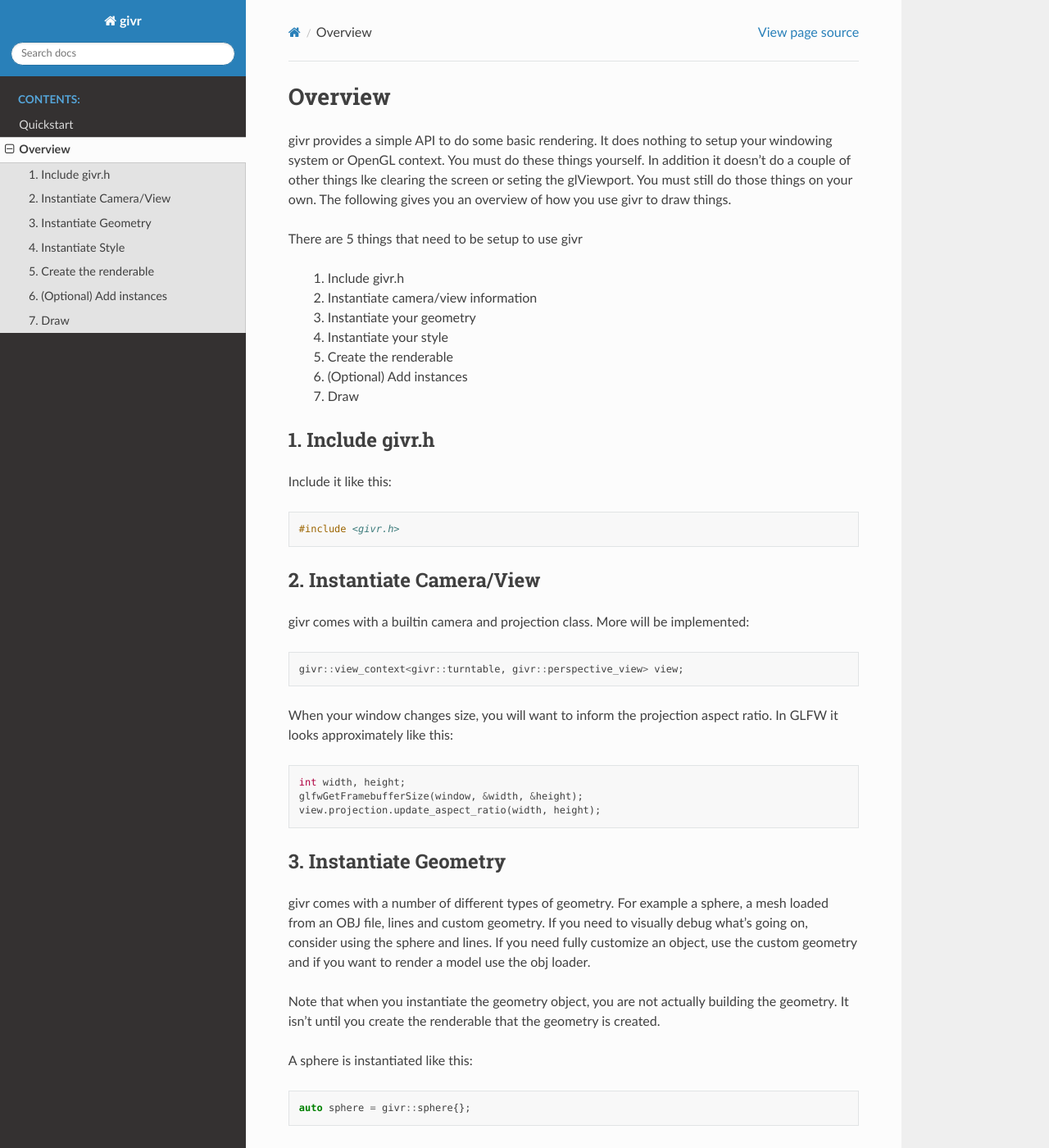
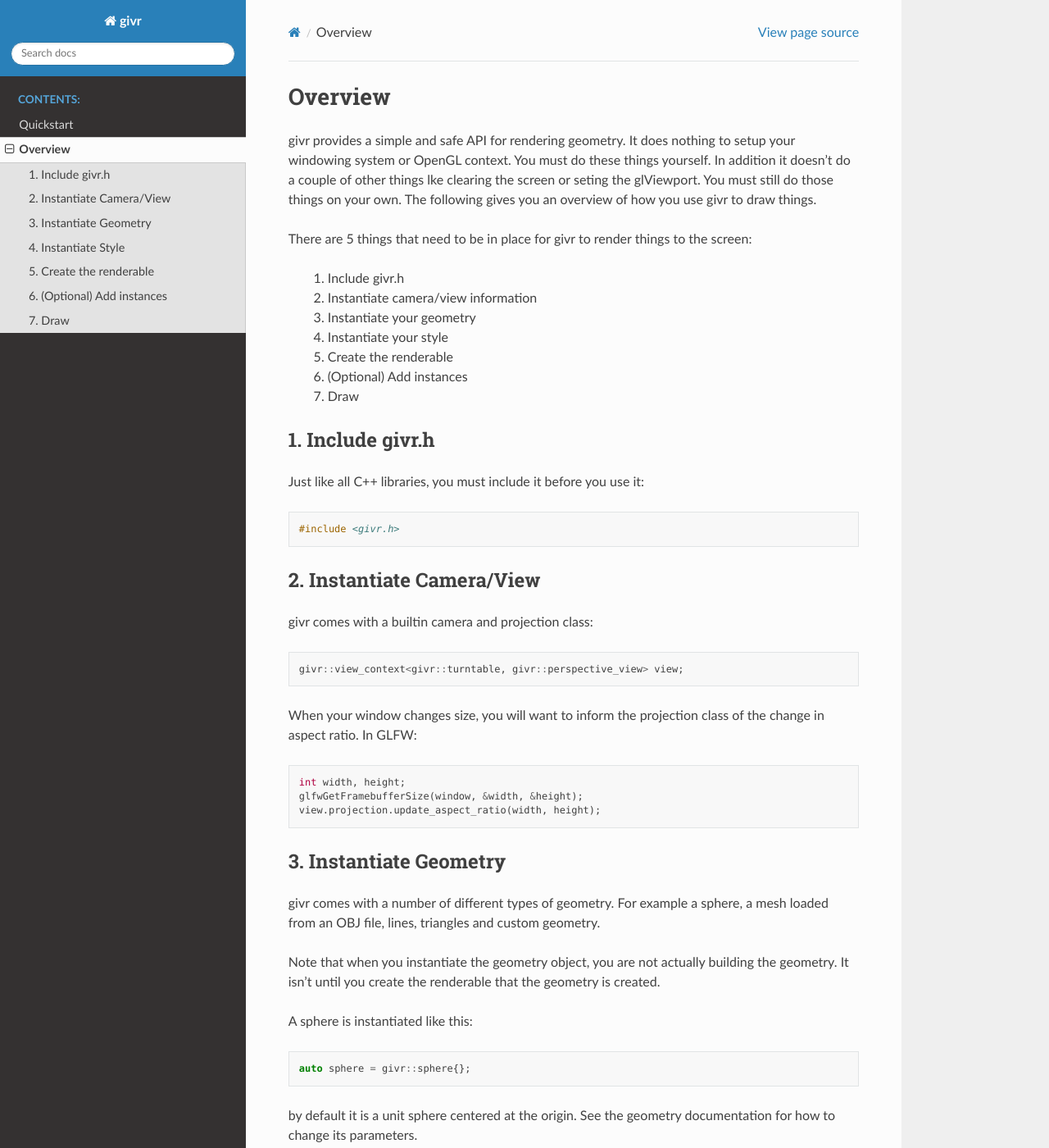
Before and after one commit to giv-lab/givr, a Sphinx documentation site: the page built from docs/source/overview.rst, in a window 1280 px wide and 1400 px high. Shown: the whole window at 82% size. Built offline with Sphinx 7.4.7 and the Read the Docs theme 2.0.0, drawn with Linux system fonts in a browser that asks for light colours; formulas are drawn with MathJax 3; pages that are not in the unit, such as notebooks, are missing from menus; some of the changed text lies outside the part shown.

Commit message:
Updated documentation

```diff
--- a/docs/source/index.rst
+++ b/docs/source/index.rst
@@ -12,6 +12,8 @@
 
    quickstart
    overview
+   styles
+   geometry
 
 
 Indices and tables
--- a/docs/source/overview.rst
+++ b/docs/source/overview.rst
@@ -3,15 +3,14 @@
 
 .. highlight:: cpp
 
-givr provides a simple API to do some basic rendering.
-It does nothing to setup your windowing system or OpenGL
-context. You must do these things yourself.  In addition
-it doesn't do a couple of other things lke clearing
-the screen or seting the glViewport. You must still
-do those things on your own. The following gives you an
-overview of how you use givr to draw things.
+givr provides a simple and safe API for rendering geometry.  It does nothing
+to setup your windowing system or OpenGL context. You must do these things
+yourself.  In addition it doesn't do a couple of other things lke clearing
+the screen or seting the glViewport. You must still do those things on your
+own. The following gives you an overview of how you use givr to draw things.
 
-There are 5 things that need to be setup to use givr
+There are 5 things that need to be in place for givr to render things to
+the screen:
 
  1. Include givr.h
  2. Instantiate camera/view information
@@ -24,20 +23,18 @@
 
 1. Include givr.h
 -----------------
-Include it like this::
+Just like all C++ libraries, you must include it before you use it::
 
    #include <givr.h>
 
 2. Instantiate Camera/View
 --------------------------
-givr comes with a builtin camera and projection
-class. More will be implemented::
+givr comes with a builtin camera and projection class::
 
     givr::view_context<givr::turntable, givr::perspective_view> view;
 
-When your window changes size, you will want to inform
-the projection aspect ratio. In GLFW it looks approximately
-like this::
+When your window changes size, you will want to inform the projection class
+of the change in aspect ratio. In GLFW::
 
      int width, height;
      glfwGetFramebufferSize(window, &width, &height);
@@ -45,29 +42,26 @@
 
 3. Instantiate Geometry
 -----------------------
-givr comes with a number of different types of geometry.
-For example a sphere, a mesh loaded from an OBJ file,
-lines and custom geometry.  If you need to visually debug
-what's going on, consider using the sphere and lines. If you
-need fully customize an object, use the custom geometry and
-if you want to render a model use the obj loader.
+givr comes with a number of different types of geometry.  For example a sphere,
+a mesh loaded from an OBJ file, lines, triangles and custom geometry.
 
-Note that when you instantiate the geometry object, you
-are not actually building the geometry. It isn't until you
-create the renderable that the geometry is created.
+Note that when you instantiate the geometry object, you are not actually
+building the geometry. It isn't until you create the renderable that the
+geometry is created.
 
 A sphere is instantiated like this::
 
    auto sphere = givr::sphere{};
 
-by default it is a unit sphere centered at the origin.
+by default it is a unit sphere centered at the origin. See the geometry
+documentation for how to change its parameters.
 
 A mesh is instantiated like this::
 
     auto palm_tree = givr::mesh{"./models/Palm_Tree.obj"};
 
-meshes are placed wherever their obj file places them. Usually
-this is centered at the origin, but it's not guaranteed.
+meshes are placed wherever their obj file places them. Usually this is
+centered at the origin, but it's not guaranteed.
 
 Custom Geometry is instantiated like this::
 
@@ -80,10 +74,8 @@
 
 4. Instantiate Style
 --------------------
-givr comes with a number of different style objects. For example
-a phong shading for triangle based geometry. It works well with the
-sphere or mesh or custom geometry classes. Additionally we have
-a line strip style and lines.
+givr comes with two different styles. A smooth shaded phong style and a line
+style for rendering lines.
 
 Phong style instantiation::
 
@@ -91,22 +83,15 @@
    phong_style.colour = vec3f{1.0, 1.0, 0.1529};
    phong_style.light_position = vec3f{2.0, 2.0, 15.0};
 
-There are other parameters available for the phong style that have
-yet to be documented.
-
-Lines style instantiation::
-
-   auto linestyle = givr::lines{};
-   linestyle.colour = vec3f{0.0, 1.0, 0.0};
-   linestyle.line_width = 15;
-   linestyle.type = givr::line_type::LINE_STRIP
+To see the other parameters for the styles, view the style documentation.
 
 5. Create the renderable
 ------------------------
-There are two types of renderables in givr. The first
-requires a draw command to draw each instance of the geometry.
-The second allows you to add multiple instances and render them
-all at the same time.
+There are two types of renderables in givr. Instanced and non-instanced.
+Instanced geometry is used when you need to render many of the same object in a scene
+where the only difference is the position and orientation of those objects.
+Non-instanced geometry. Is slightly easier to use, but requires a draw call
+for each instance.
 
 An example of creating the non-instanced renderable::
 
@@ -118,44 +103,41 @@
 
 6. (Optional) Add instances
 ---------------------------
-If you are using the instanced renderable, then you must add
-individual instances using the `add_instance` function.
-It takes the renderable as the first parameter and a 4x4
-model matrix as the second renderable.
+If you are using the instanced renderable, then you must add individual
+instances using the `add_instance` function.  It takes the renderable as
+the first parameter and a 4x4 model matrix as the second renderable.
 
-You can use glm matrix transform functions to instantiate
-the matrix: https://glm.g-truc.net/0.9.2/api/a00245.html
+You can use glm matrix transform functions to instantiate the matrix:
+https://glm.g-truc.net/0.9.2/api/a00245.html
 
 Adding instances looks approximately like this::
 
+   // Use GLM TO translate to a specific location.
    mat4f m = translate(mat4f{1.f}, vec3f{0., 5.0, 0.});
    add_instance(instanced_spheres, m);
 
 7. Draw
 -------
-When you are ready to draw, simply call the draw command. As a
-reminer, givr does not clear the screen for you. You should
-remember to cleer the screen yourself using something like::
+When you are ready to draw, simply call the draw command. As a reminder,
+givr does not clear the screen for you. You should remember to clear the
+screen yourself using something like::
 
    glClear(GL_COLOR_BUFFER_BIT | GL_DEPTH_BUFFER_BIT);
 
-The draw calls for both instanced and non-instanced renderables
-are nearly identical with one minor difference.  The following
-syntax works with both::
+The draw calls for both instanced and non-instanced renderables are nearly
+identical with one minor difference.  The following syntax works with both::
 
    draw(instanced_spheres, view);
 
-In this version you pass in only your renderable and the view
-you created with the associated camera/projection objects. If
-your renderable is an instanced renderable it will draw as many
-instances as you setup when you called `add_instance`. If your
-renderable is not an instanced renderable then it will draw
-a single instance with the identity matrix as the model transform
-matrix. This usually places the geometry at the origin.
+In this version you pass in only your renderable and the view you created
+with the associated camera/projection objects. If your renderable is an
+instanced renderable it will draw as many instances as you setup when you
+called `add_instance`. If your renderable is not an instanced renderable
+then it will draw a single instance with the identity matrix as the model
+transform matrix. This usually places the geometry at the origin.
 
-If you have a non-instanced renderable there is an alternative form
-of the draw command that you can use to place the object somewhere
-else::
+If you have a non-instanced renderable there is an alternative form of the
+draw command that you can use to place the object somewhere else::
 
      float x = 10.0 * cos(u);
      float y = 10.0 * sin(u);
@@ -163,6 +145,5 @@
      draw(sphere, view, m);
 
 In this version, you can pass a third parameter which is the model
-transformation matrix for this particular draw call. Once again
-you can use the glm matrix transformation functions to construct
-the appropriate matrix.
+transformation matrix for this particular draw call. Once again you can use
+the glm matrix transformation functions to construct the appropriate matrix.
--- a/docs/source/quickstart.rst
+++ b/docs/source/quickstart.rst
@@ -4,9 +4,11 @@
 
 Here is very simple program that renders a sphere going in a circle.
 I have removed all of the windowing/opengl setup code so you can focus
-on the basic API of how to draw something like this::
+on the basic API of how to draw something::
 
    #include <givr.h>
+
+   ...
 
    /* Instantiate camera/projection objects */
    givr::view_context<givr::turntable, givr::perspective_view> view;
@@ -16,6 +18,8 @@
    phong_style.colour = vec3f{1.0, 1.0, 0.1529};
    phong_style.light_position = vec3f{2.0, 2.0, 15.0};
    auto sphere = create_renderable(givr::sphere{}, phong_style);
+
+   ...
 
    /* Setup the model matrix to translate it to the appropriate spot */
    float u = 0.f;
```
Also changed, not shown: 4 other files.
